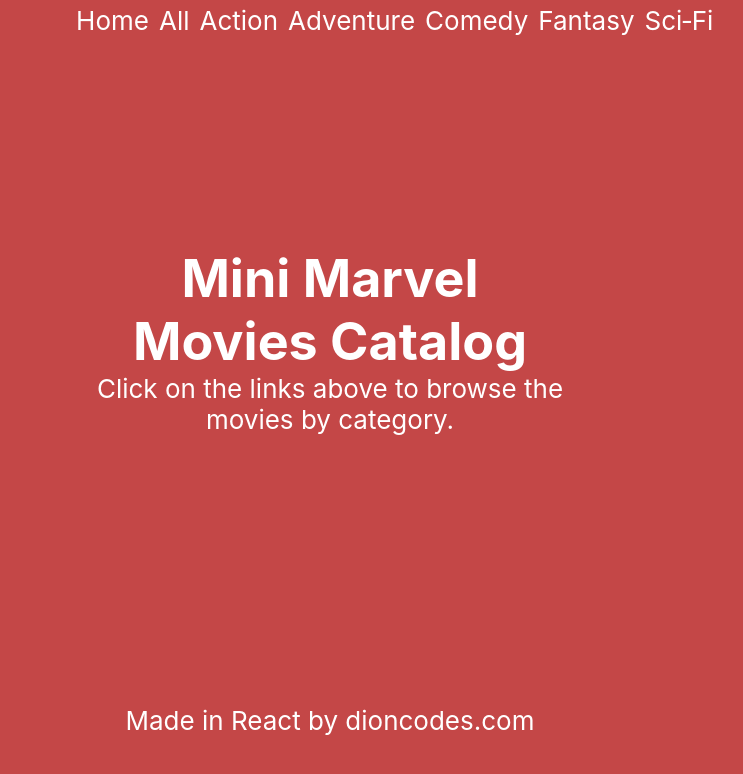
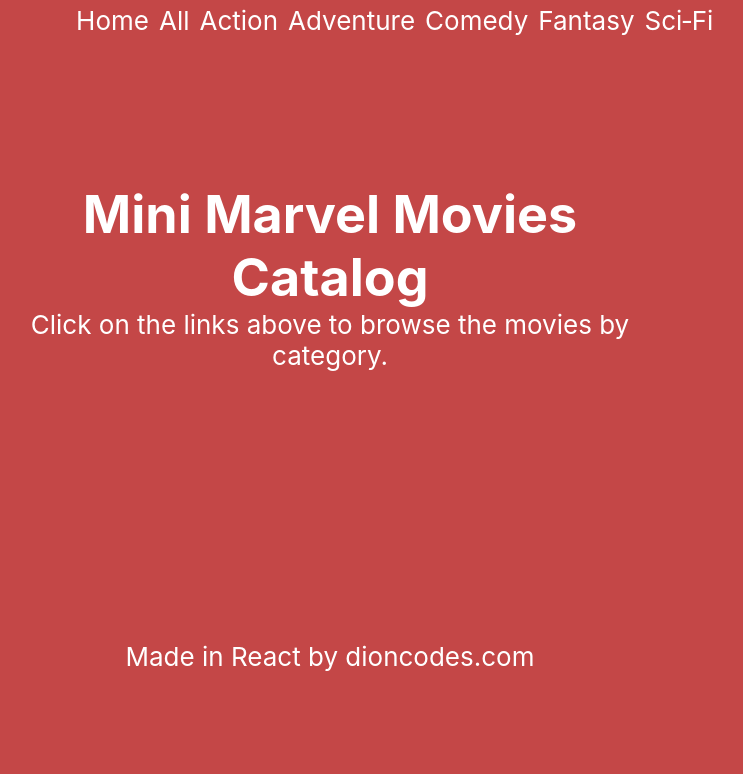
Before and after one commit to dlearningcode/react_router_nav_movies, a React (Create React App) app: page / in a window 1280 px wide. Shown: the top 774 px of the page, without its empty margins (310-1053 px from the left). Built offline with nearby package versions, Linux system fonts and the light colour scheme.

Commit message:
Added uniform padding

```diff
--- a/src/App.css
+++ b/src/App.css
@@ -19,8 +19,8 @@
 }
 
 .App-main, .App-footer {
-  max-width: 600px;
-  padding: 5%;
+  max-width: 900px;
+  padding: 10%;
   margin: 0 auto;
   display: flex;
   flex-direction: column;
```
